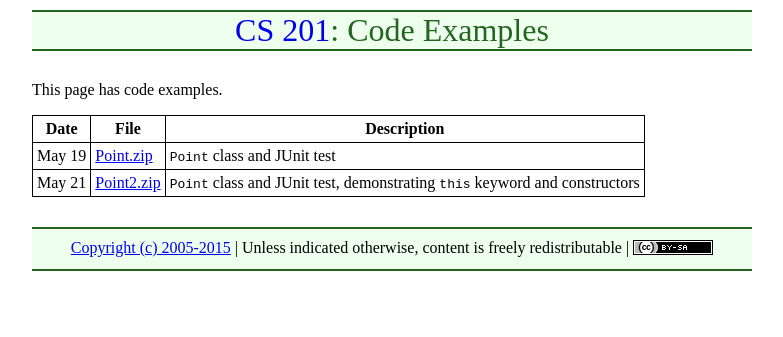
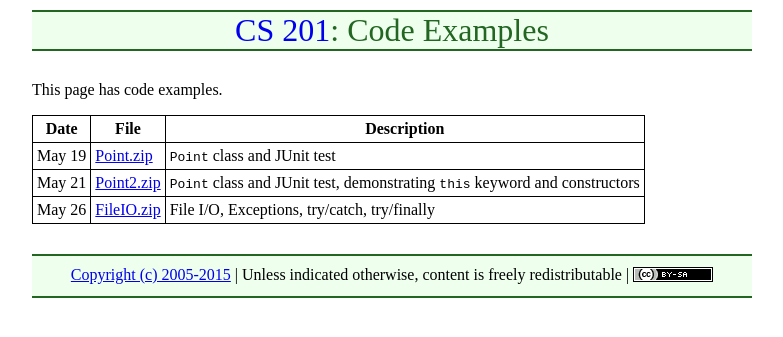
Before and after one commit to ycpcs/cs201-summer2015, a Jekyll site: the page built from examples/index.md, in a window 1280 px wide. Shown: the top 337 px of the page, without its empty margins (248-1031 px from the left). Built offline with Jekyll 4.4.1, drawn with Linux system fonts in a browser that asks for light colours; Markdown is read by kramdown in place of the engine named in the settings.

Commit message:
file I/O, exceptions example

```diff
--- a/examples/index.md
+++ b/examples/index.md
@@ -9,3 +9,4 @@ Date | File | Description
 ---- | ---- | -----------
 May 19 | [Point.zip](Point.zip) | `Point` class and JUnit test
 May 21 | [Point2.zip](Point2.zip) | `Point` class and JUnit test, demonstrating `this` keyword and constructors
+May 26 | [FileIO.zip](FileIO.zip) | File I/O, Exceptions, try/catch, try/finally
```
Also changed, not shown: 1 other file.
